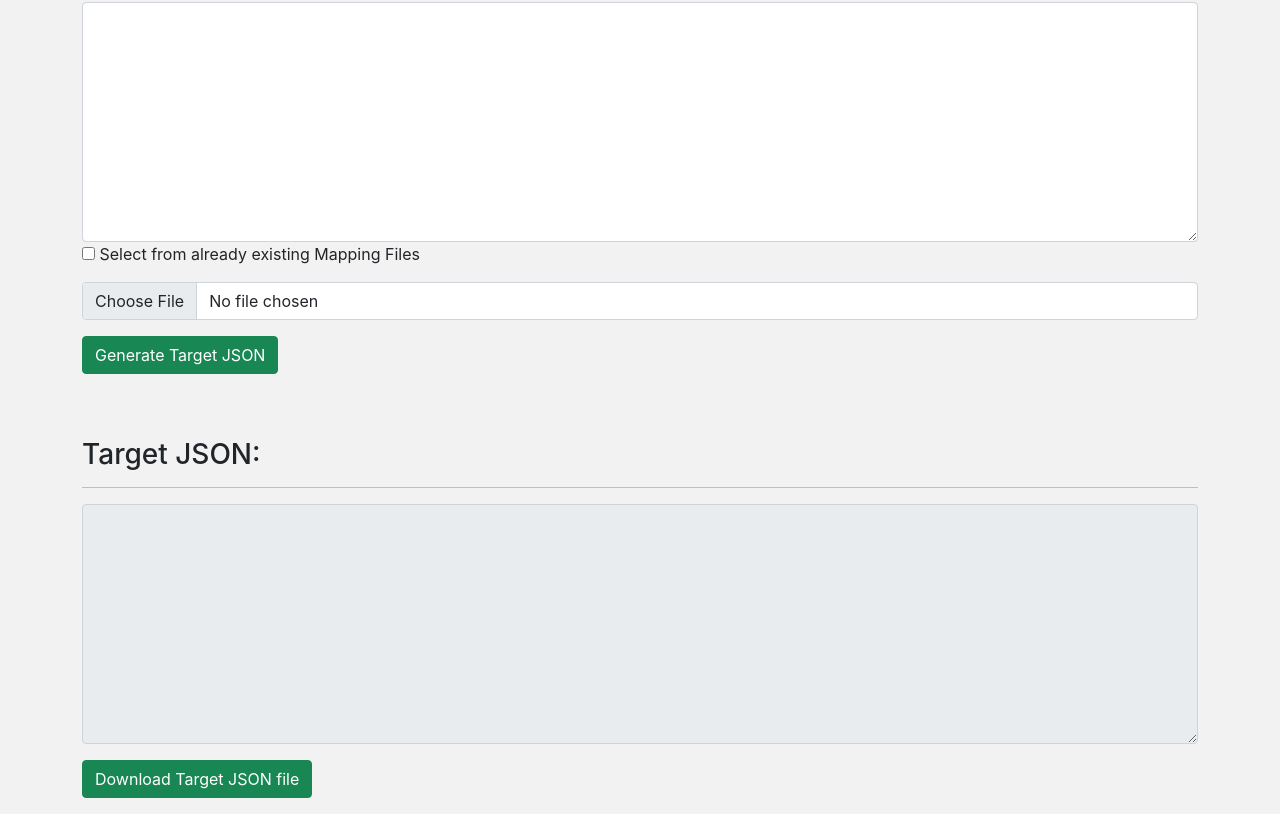
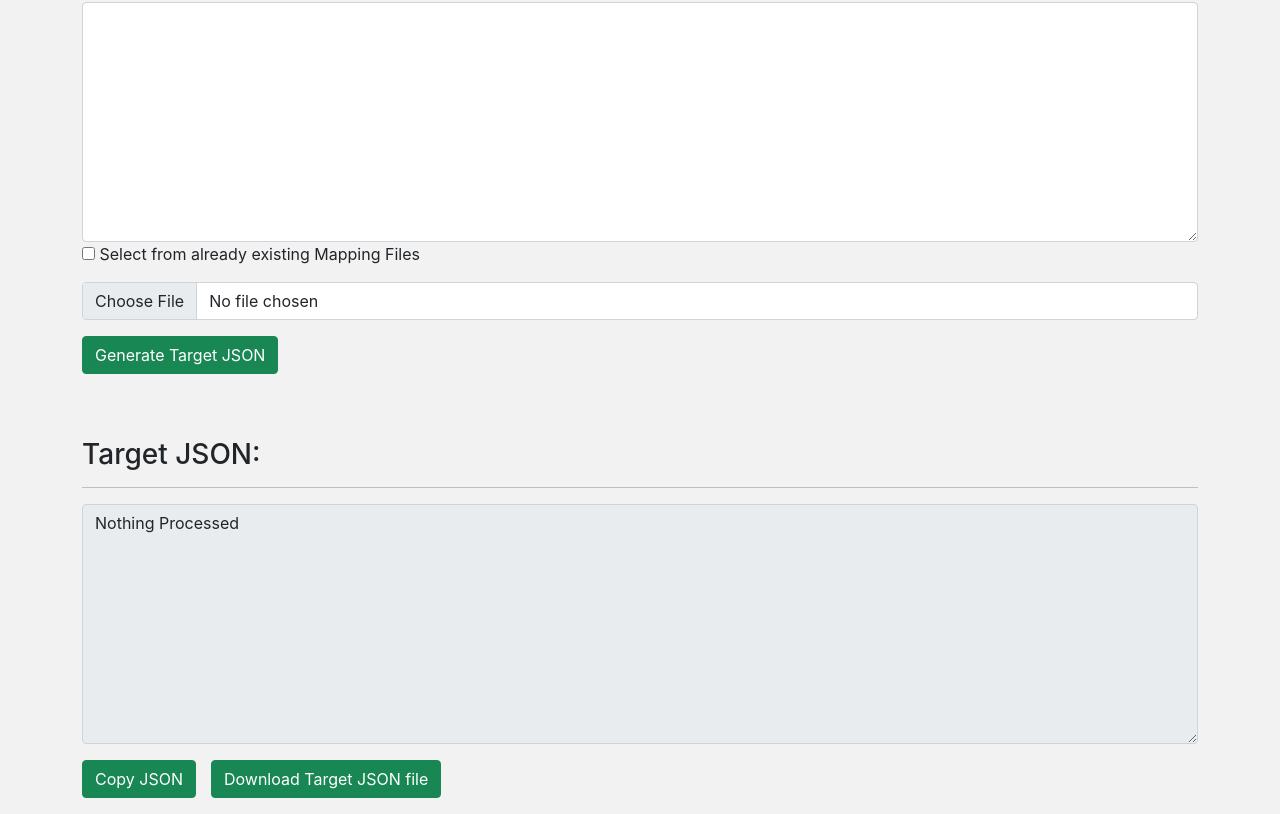
Before and after one commit to HarshaK47/JsonTransformation, a React (Create React App) app in the folder app_ui/: page / in a window 1280 px wide. Shown: the part 169-983 px from the top of the page. Built offline with nearby package versions, Linux system fonts and the light colour scheme.

Commit message:
Copy to clipboard button added

```diff
--- /dev/null
+++ b/app_ui/src/components/TargetJson.css
@@ -0,0 +1,12 @@
+.copy-btn {
+    margin-top: 10px;
+    margin-left: 10px;
+}
+
+.form-group {
+    display: flex;
+}
+
+.btn {
+    margin-right: 15px;
+}
--- a/app_ui/src/components/TargetJson.js
+++ b/app_ui/src/components/TargetJson.js
@@ -1,21 +1,26 @@
-import React from 'react'
-
+import React, { useState } from 'react'
+import "./TargetJson.css";
 
 
 export default function TargetJson() {
+
+  const [textText, setText] = useState("Nothing Processed");
   return (
     <div class="container mt-5">
       <div class="row">
         <div class="col-lg-12 col-md-12 col-sm-12 col-xs-12">
           <h3>Target JSON:</h3>
-        <hr/>
+          <hr />
 
           <div class="form-group">
-        <textarea class="form-control" disabled={true} style={{height:"240px"}}></textarea>
+            <textarea class="form-control" disabled={true} style={{ height: "240px" }}>{textText}</textarea>
+
           </div>
 
           <div class="form-group my-3">
+            <button class="btn btn-success" onClick={() => { navigator.clipboard.writeText(textText); }}>Copy JSON</button>
             <button type="submit" id="submit-code" class="btn btn-success">Download Target JSON file</button>
+
           </div>
 
         </div>
```
Also changed, not shown: 1 other file (tests, documents, lock files or other folders). Lines whose indentation alone changed are shown as unchanged.
